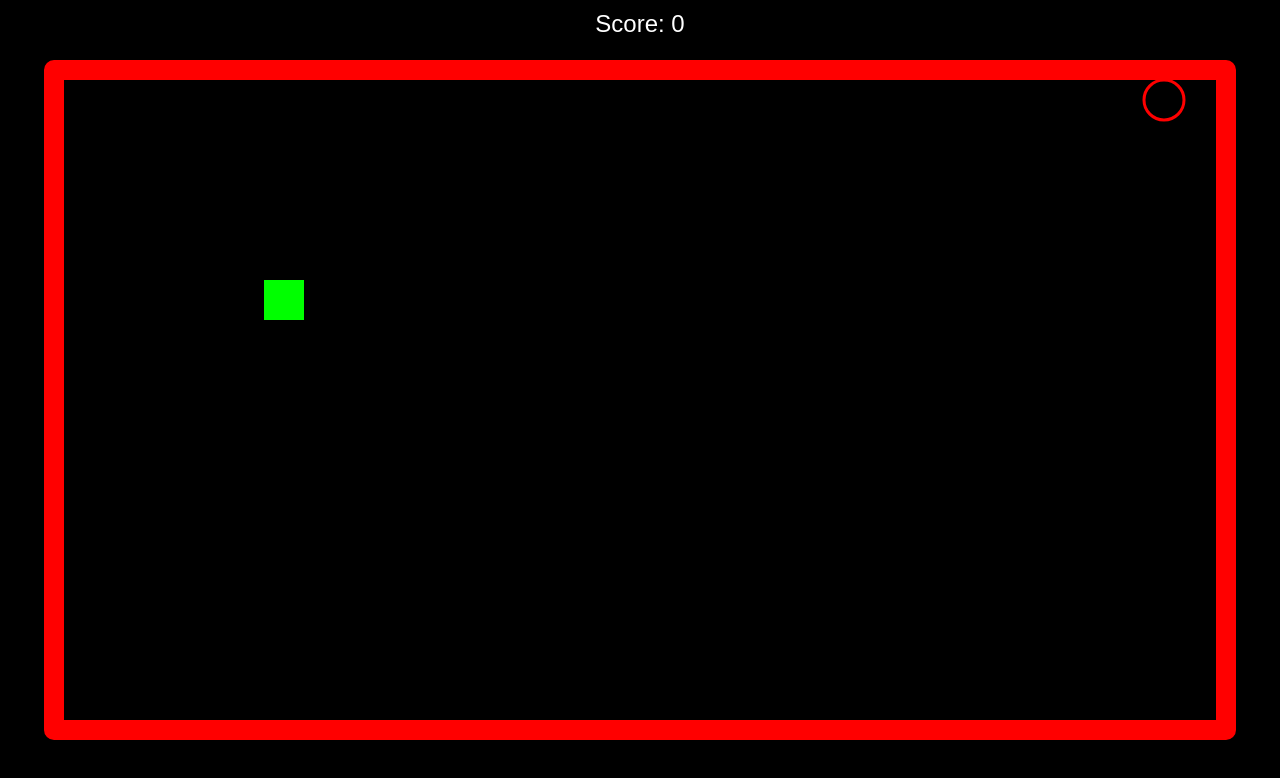
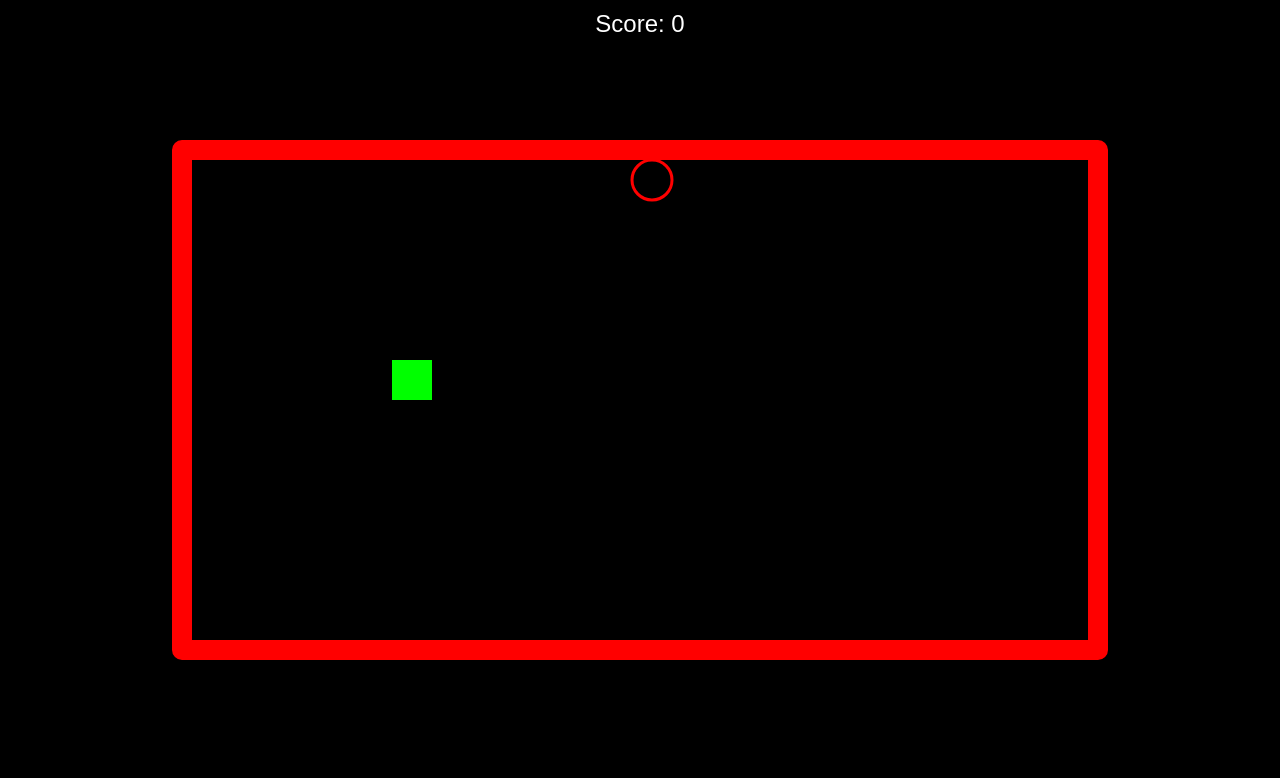
Before and after one commit to Jimbee4fam/The-Circle-Snake, a plain HTML site: page index.html in a window 1280 px wide. Drawn offline with Linux system fonts and the light colour scheme.

Commit message:
Update index.html

```diff
--- a/index.html
+++ b/index.html
@@ -12,7 +12,7 @@
             align-items: center;
             height: 100vh;
             overflow: hidden;
-            background-color: black; /* Overall background color */
+            background-color: black;
             font-family: Arial, sans-serif;
         }
         #scoreboard {
@@ -24,9 +24,9 @@
             color: white;
         }
         canvas {
-            border: 20px solid red; /* Larger red border */
+            border: 20px solid red;
             border-radius: 10px;
-            background-color: black; /* Canvas background color */
+            background-color: black;
         }
     </style>
 </head>
@@ -37,19 +37,19 @@
         const canvas = document.getElementById("gameCanvas");
         const ctx = canvas.getContext("2d");
 
-        // Set canvas to slightly smaller size with shorter height
+        // Set canvas to a smaller size
         function resizeCanvas() {
-            canvas.width = window.innerWidth * 0.9; // Slightly smaller than full width
-            canvas.height = window.innerHeight * 0.8; // Reduced height for a shorter play area
+            canvas.width = window.innerWidth * 0.7; // 70% of the window width
+            canvas.height = window.innerHeight * 0.6; // 60% of the window height
         }
         resizeCanvas();
         window.addEventListener("resize", resizeCanvas);
 
         // Game settings
-        const gridSize = 40; // Larger size for snake and fruit
-        let snake = [{ x: gridSize * 5, y: gridSize * 5 }]; // Initial snake position
-        let direction = { x: 1, y: 0 }; // Initial direction (moving right)
-        let fruit = { x: gridSize * 8, y: gridSize * 8 }; // Initial fruit position
+        const gridSize = 40;
+        let snake = [{ x: gridSize * 5, y: gridSize * 5 }];
+        let direction = { x: 1, y: 0 };
+        let fruit = { x: gridSize * 8, y: gridSize * 8 };
         let score = 0;
 
         // Update scoreboard
@@ -78,15 +78,15 @@
         // Move the snake
         function moveSnake() {
             const head = { x: snake[0].x + direction.x * gridSize, y: snake[0].y + direction.y * gridSize };
-            snake.unshift(head); // Add new head to the snake
+            snake.unshift(head);
 
             // Check if snake eats the fruit
             if (head.x === fruit.x && head.y === fruit.y) {
                 score++;
                 updateScoreboard();
-                placeFruit(); // Move fruit to a new location
+                placeFruit();
             } else {
-                snake.pop(); // Remove the last segment if no fruit eaten
+                snake.pop();
             }
         }
 
@@ -153,28 +153,25 @@
             const deltaY = touch.clientY - touchStartY;
 
             if (Math.abs(deltaX) > Math.abs(deltaY)) {
-                // Horizontal swipe
                 if (deltaX > 0 && direction.x === 0) {
-                    direction = { x: 1, y: 0 }; // Right swipe
+                    direction = { x: 1, y: 0 };
                 } else if (deltaX < 0 && direction.x === 0) {
-                    direction = { x: -1, y: 0 }; // Left swipe
+                    direction = { x: -1, y: 0 };
                 }
             } else {
-                // Vertical swipe
                 if (deltaY > 0 && direction.y === 0) {
-                    direction = { x: 0, y: 1 }; // Down swipe
+                    direction = { x: 0, y: 1 };
                 } else if (deltaY < 0 && direction.y === 0) {
-                    direction = { x: 0, y: -1 }; // Up swipe
+                    direction = { x: 0, y: -1 };
                 }
             }
 
-            // Reset touch start coordinates
             touchStartX = touch.clientX;
             touchStartY = touch.clientY;
         });
 
-        // Game loop (interval at 200ms for moderate speed)
-        setInterval(update, 200);
+        // Game loop (interval at 133ms for faster speed)
+        setInterval(update, 133);
 
     </script>
 </body>
```
